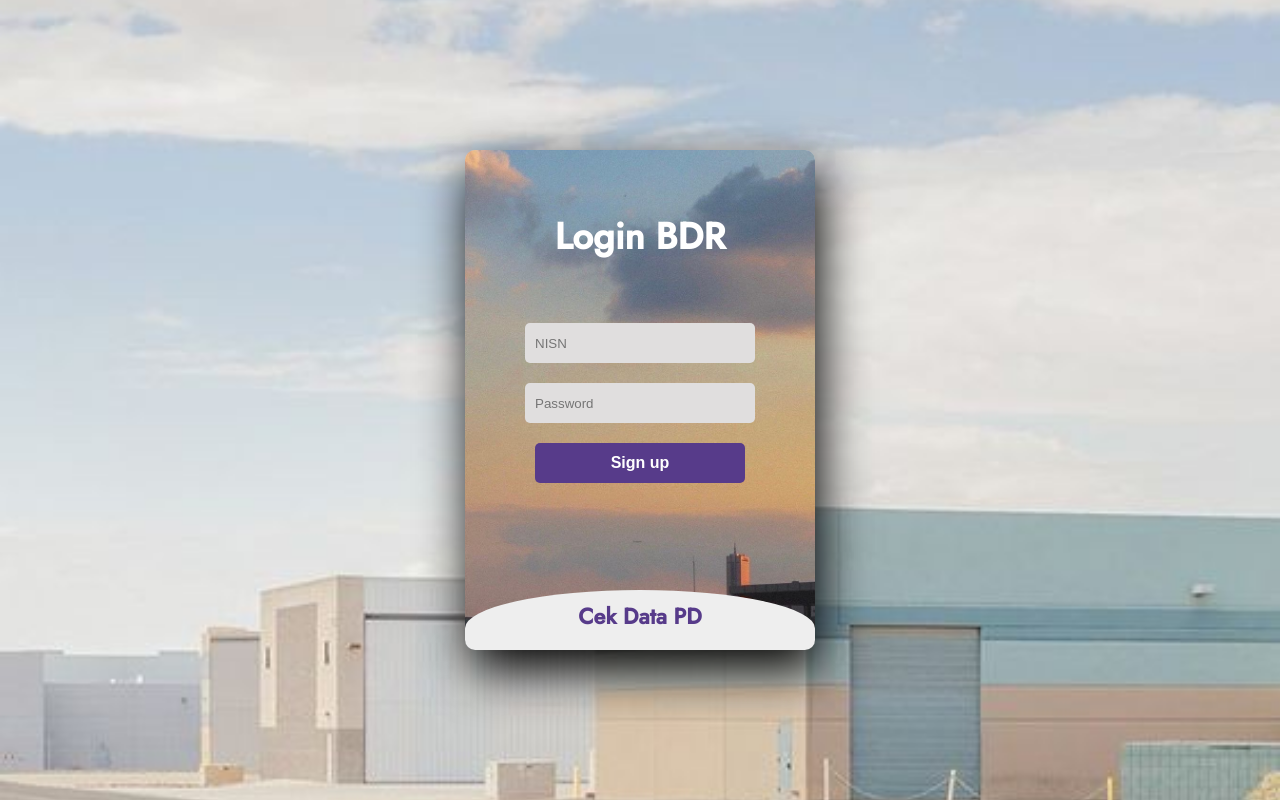
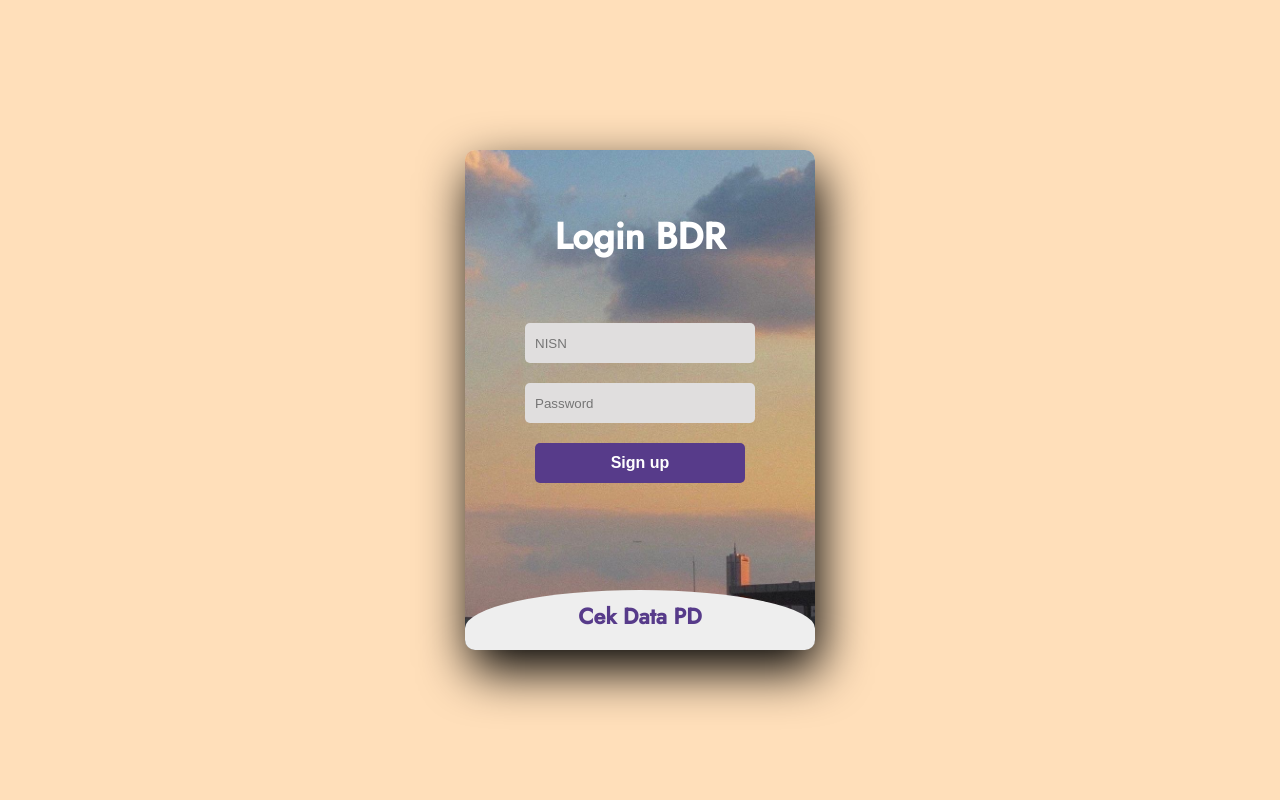
Before and after one commit to resunasa/bdr2, a plain HTML site: page index.html in a window 1280 px wide. Drawn offline with Linux system fonts and the light colour scheme; grey boxes are pictures that could not be loaded.

Commit message:
Update style.css

```diff
--- a/style.css
+++ b/style.css
@@ -6,7 +6,7 @@ body{
 	align-items: center;
 	min-height: 100vh;
 	font-family: 'Jost', sans-serif;
-background: url("7.jpg") no-repeat center/ cover;
+        background: #ffdfba;
 }
 .main{
 	width: 350px;
```
